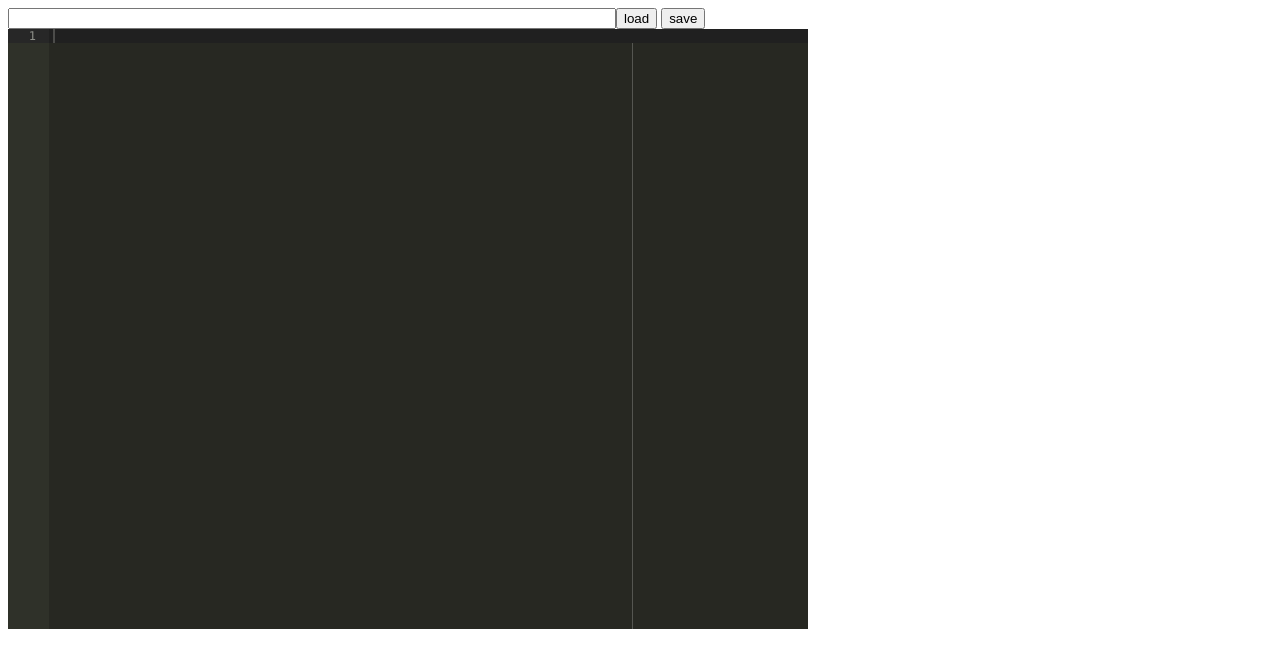
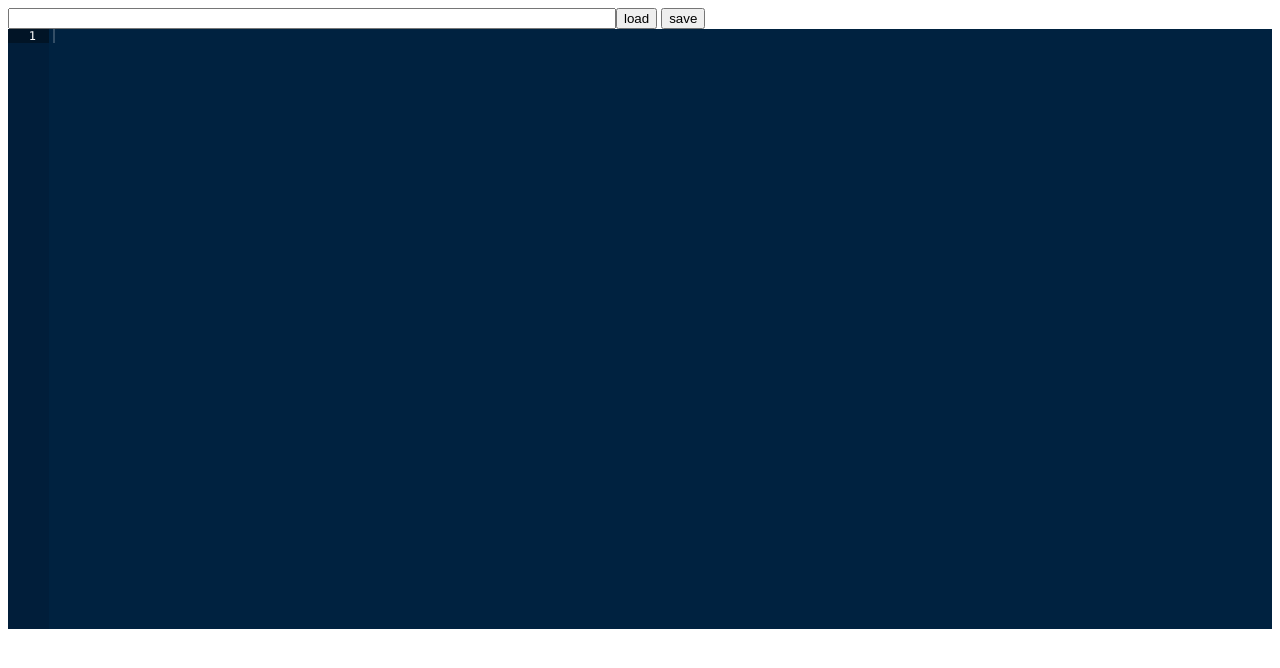
Before and after one commit to jjg/jedi, a plain HTML site: page index.html in a window 1280 px wide. Drawn offline with Linux system fonts and the light colour scheme.

Commit message:
editor settings tweaks and some save method feedback improvements

```diff
--- a/index.html
+++ b/index.html
@@ -6,7 +6,7 @@
 		<script src="js/jedi.js" type="text/javascript" charset="utf-8"></script>
 		<style>
 			#editor {
-				width:800px;
+				width:100%;
 				height:600px;
 			}
 			#filename {
@@ -24,8 +24,15 @@
 
 			// init editor
 			var editor = ace.edit('editor');
-			editor.setTheme('ace/theme/monokai');
-			editor.getSession().setMode('ace/mode/javascript');
+			editor.setTheme('ace/theme/cobalt');
+			editor.getSession().setMode('ace/mode/text');
+			editor.setHighlightActiveLine(false);
+			editor.setShowPrintMargin(false);
+			editor.getSession().setUseSoftTabs(false);
+
+			// grab ui controls
+			var loadButton = document.getElementById('load');
+			var saveButton = document.getElementById('save');
 
 			// control event handlers
 			function loadClick(){
@@ -34,17 +41,24 @@
 
 				loadFile(fileToLoad, function(contents){
 					editor.setValue(contents);
+					editor.gotoLine(1);
 				});
 
 			}
 
 			function saveClick(){
 
+				saveButton.innerHTML = 'saving';
+
 				var fileToSave = document.getElementById('filename').value;
 
 				saveFile(fileToSave, editor.getValue(), function(result){
 
-					alert(result);
+					if(result){
+						saveButton.innerHTML = 'save';
+					} else {
+						alert('Error saving file');
+					}
 
 				});
 			}
```
